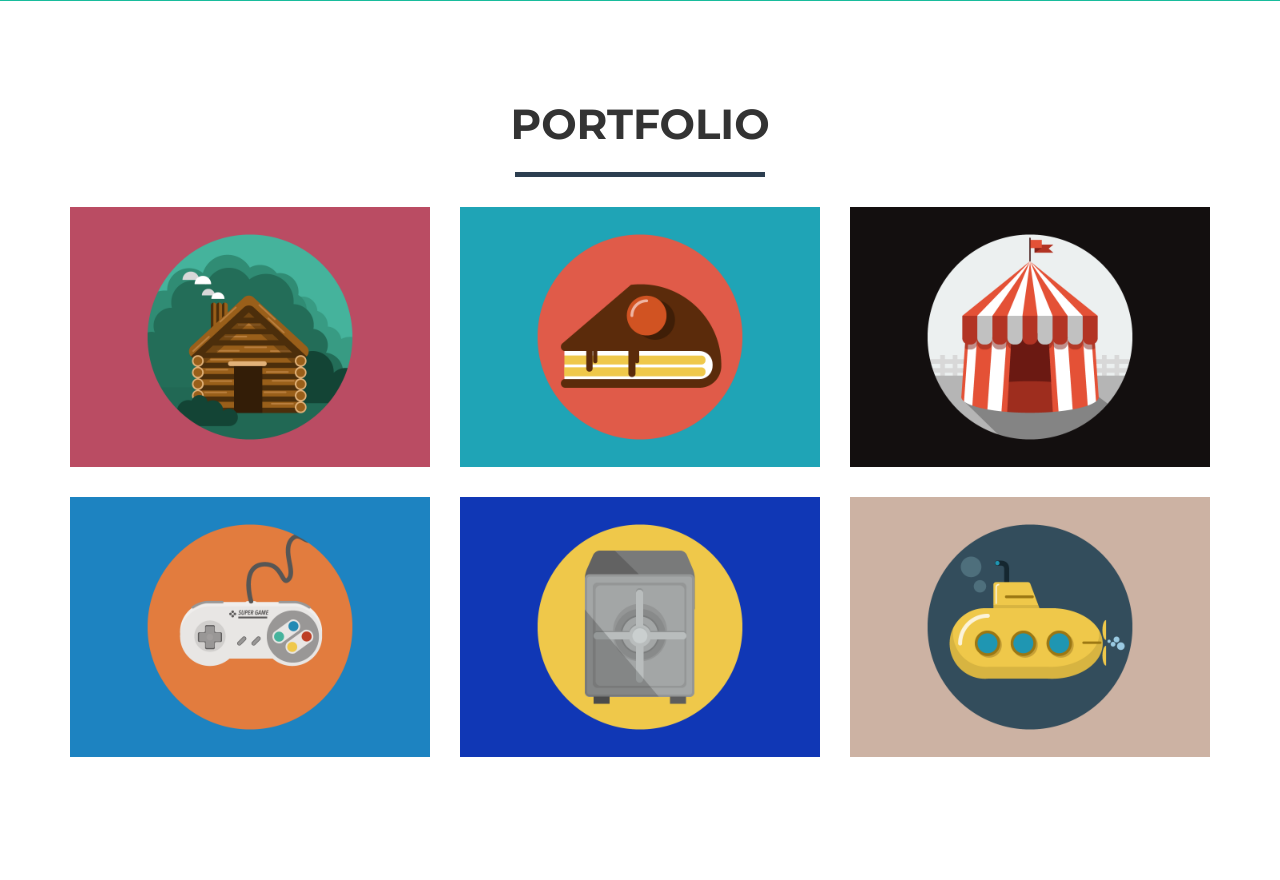
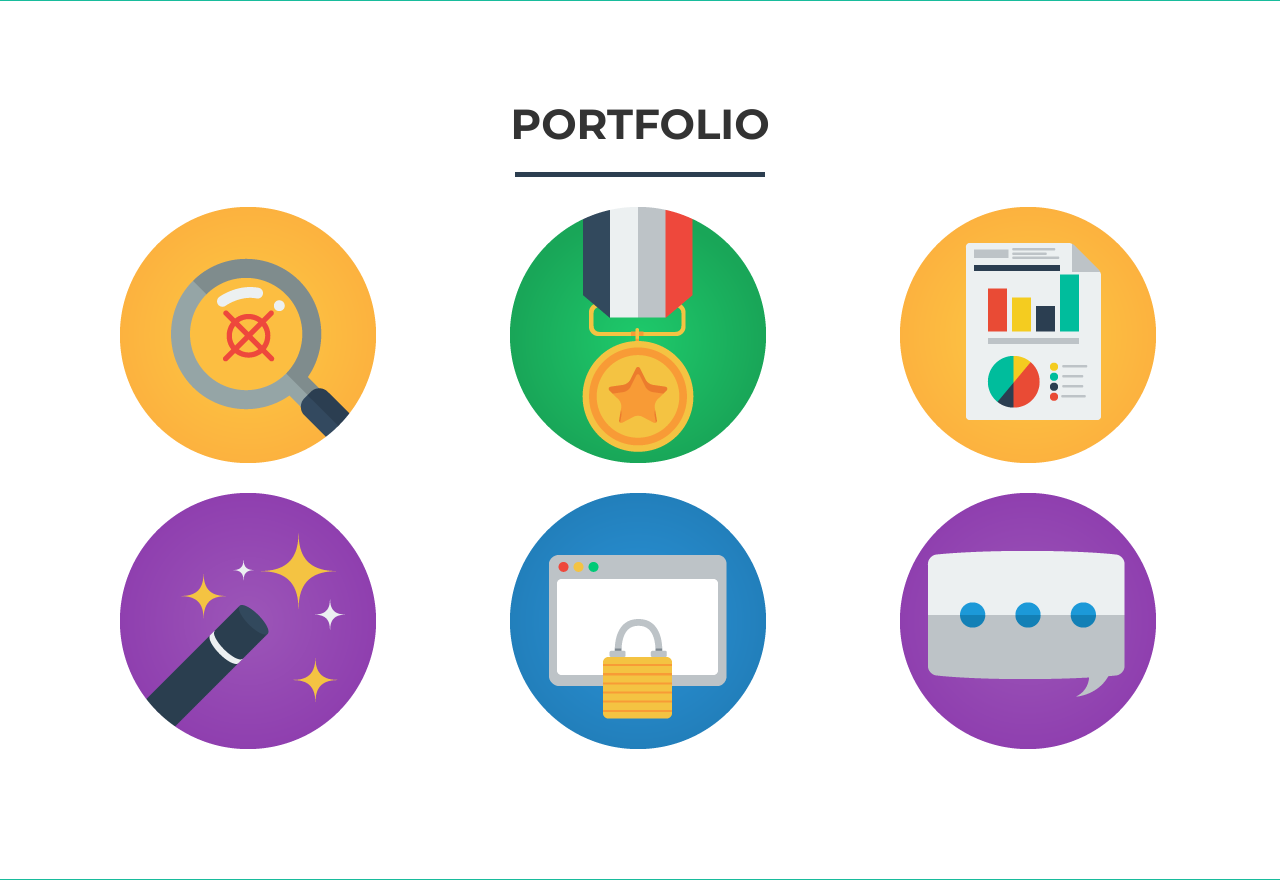
Before and after one commit to subha-py/freelancer, a Django app: page / in a window 1280 px wide. Shown: the part 659-1539 px from the top of the page. Run offline with Django 3.2, Linux system fonts and the light colour scheme; some libraries are stand-ins or nearby versions.

Commit message:
minor - changing in front-end

```diff
--- a/templates/base.html
+++ b/templates/base.html
@@ -101,7 +101,7 @@
                                 <i class="fa fa-search-plus fa-3x"></i>
                             </div>
                         </div>
-                        <img src="/static/img/portfolio/cabin.png" class="img-responsive" alt="">
+                        <img style="padding-left:50px;" src="/static/img/portfolio/magnifier-target.png" class="img-responsive" alt="">
                     </a>
                 </div>
                 <div class="col-sm-4 portfolio-item">
@@ -111,7 +111,7 @@
                                 <i class="fa fa-search-plus fa-3x"></i>
                             </div>
                         </div>
-                        <img src="/static/img/portfolio/cake.png" class="img-responsive" alt="">
+                        <img style="padding-left:50px;" src="/static/img/portfolio/medal.png" class="img-responsive" alt="">
                     </a>
                 </div>
                 <div class="col-sm-4 portfolio-item">
@@ -121,7 +121,7 @@
                                 <i class="fa fa-search-plus fa-3x"></i>
                             </div>
                         </div>
-                        <img src="/static/img/portfolio/circus.png" class="img-responsive" alt="">
+                        <img style="padding-left:50px;" src="/static/img/portfolio/graphs.png" class="img-responsive" alt="">
                     </a>
                 </div>
                 <div class="col-sm-4 portfolio-item">
@@ -131,7 +131,7 @@
                                 <i class="fa fa-search-plus fa-3x"></i>
                             </div>
                         </div>
-                        <img src="/static/img/portfolio/game.png" class="img-responsive" alt="">
+                        <img style="padding-left:50px;" src="/static/img/portfolio/magic-wand.png" class="img-responsive" alt="">
                     </a>
                 </div>
                 <div class="col-sm-4 portfolio-item">
@@ -141,7 +141,7 @@
                                 <i class="fa fa-search-plus fa-3x"></i>
                             </div>
                         </div>
-                        <img src="/static/img/portfolio/safe.png" class="img-responsive" alt="">
+                        <img style="padding-left:50px;" src="/static/img/portfolio/website-lock.png" class="img-responsive" alt="">
                     </a>
                 </div>
                 <div class="col-sm-4 portfolio-item">
@@ -151,7 +151,7 @@
                                 <i class="fa fa-search-plus fa-3x"></i>
                             </div>
                         </div>
-                        <img src="/static/img/portfolio/submarine.png" class="img-responsive" alt="">
+                        <img style="padding-left:50px;" src="/static/img/portfolio/speech-bubble.png" class="img-responsive" alt="">
                     </a>
                 </div>
             </div>
@@ -308,7 +308,7 @@
                         <div class="modal-body">
                             <h2>Project Title</h2>
                             <hr class="star-primary">
-                            <img src="/static/img/portfolio/cabin.png" class="img-responsive img-centered" alt="">
+                            <img src="/static/img/portfolio/magnifier-target.png" class="img-responsive img-centered" alt="">
                             <p> <a target="_blank" href="{% url 'download' 'ixautotest' %}">Ix Autotest</a>. A web platform to trigger regressions of Ix Network - QA team. The project is not for public view , please consult <a target="_blank" href="{% url 'download' 'internship' %}">this</a> for authentication purposes.</p>
                             <ul class="list-inline item-details">
                                 <li>Client:
@@ -349,7 +349,7 @@
                         <div class="modal-body">
                             <h2>Computer Science Using Python</h2>
                             <hr class="star-primary">
-                            <img src="/static/img/portfolio/cake.png" class="img-responsive img-centered" alt="">
+                            <img src="/static/img/portfolio/medal.png" class="img-responsive img-centered" alt="">
                             <p>This a course provided by Massachusetts Institute of Technology(MIT), which consists of bundles of assignements and real world projects.<a target="_blank" href="{% url 'download' 'mit'%}">Here</a>, is the course certificate.</p>
                             <ul class="list-inline item-details">
                                 <li>Client:
@@ -390,7 +390,7 @@
                         <div class="modal-body">
                             <h2>Data Science Using Python</h2>
                             <hr class="star-primary">
-                            <img src="/static/img/portfolio/circus.png" class="img-responsive img-centered" alt="">
+                            <img src="/static/img/portfolio/graphs.png" class="img-responsive img-centered" alt="">
                             <p>This a course provided by Massachusetts Institute of Technology(MIT), which consists of bundles of assignements and real world projects.<a target="_blank" href='https://courses.edx.org/certificates/18566def5d44471b8ac6655ab4cb96ba'>Here</a>, is the course certificate.</p>
                             <ul class="list-inline item-details">
                                 <li>Client:
@@ -431,7 +431,7 @@
                         <div class="modal-body">
                             <h2>Python for everyone</h2>
                             <hr class="star-primary">
-                            <img src="/static/img/portfolio/game.png" class="img-responsive img-centered" alt="">
+                            <img src="/static/img/portfolio/magic-wand.png" class="img-responsive img-centered" alt="">
                             <p>This is a course provided by University of Michigan on python.</p>
                             <ul class="list-inline item-details">
                                  <li>Client:
@@ -472,7 +472,7 @@
                         <div class="modal-body">
                             <h2>Universal To-Do List</h2>
                             <hr class="star-primary">
-                            <img src="/static/img/portfolio/safe.png" class="img-responsive img-centered" alt="">
+                            <img src="/static/img/portfolio/website-lock.png" class="img-responsive img-centered" alt="">
                             <p>A universal autheticated to-do list which can be accessable from any where in the earth. <br>This <a target="_blank" href="{% url 'download' 'test_with_python' %}">project</a> was made to learn about test driven development in Django in deeper.</p>
                             <ul class="list-inline item-details">
                                 <li>Client:
@@ -513,7 +513,7 @@
                         <div class="modal-body">
                             <h2>Other Projects</h2>
                             <hr class="star-primary">
-                            <img src="/static/img/portfolio/submarine.png" class="img-responsive img-centered" alt="">
+                            <img src="/static/img/portfolio/speech-bubble.png" class="img-responsive img-centered" alt="">
                             <p>There are two more projects that I did for leanrning pruposes. <a target="_blank" href="{% url 'download' 'blogproject' %}">Blog</a> and <a target="_blank" href="{% url 'download' 'gift_for_her' %}">Web Scrapbook</a>. Web Scrapbook is live at : <a target="_blank" href="http://happybirthdaymimmi.tk">here</a></p>
                             <ul class="list-inline item-details">
                                 <li>Client:
```
Also changed, not shown: other parts of templates/base.html (+1 -1 lines), page/static/img/portfolio/backlinks.png (added), page/static/img/portfolio/graphs.png (added), page/static/img/portfolio/light-bulb.png (added), page/static/img/portfolio/magic-wand.png (added), page/static/img/portfolio/magnifier-target.png (added), page/static/img/portfolio/medal.png (added), page/static/img/portfolio/speech-bubble.png (added), page/static/img/portfolio/subha3.png (deleted), page/static/img/portfolio/website-lock.png (added), page/static/img/profile.jpg (renamed from page/static/img/subha.jpg), page/static/img/profile.png (deleted), page/static/img/subha.png (deleted), page/static/img/subha2.jpg (deleted), 1 more files.
